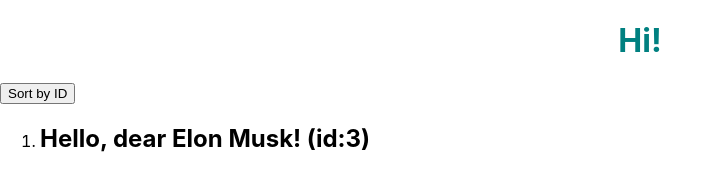
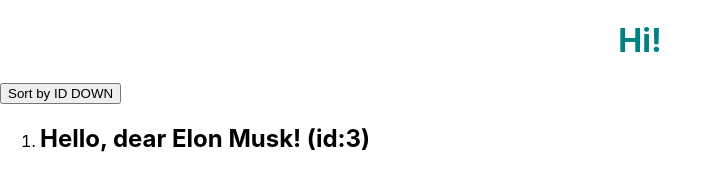
Before and after one commit to monctpik/fd-react-26-07, a React (Create React App) app: page / in a window 1280 px wide. Shown: the top 172 px of the page, without its empty margins (0-722 px from the left). Built offline with nearby package versions, Linux system fonts and the light colour scheme.

Commit message:
complete sort users from key > users.id

```diff
--- a/src/App.js
+++ b/src/App.js
@@ -16,26 +16,33 @@
         { id: 2, fName: "Kostya", lName: "Reks" },
         { id: 5, fName: "Valentin", lName: "Grigorenko" },
       ],
+      isAscendingSortById: true,
     };
   }
   sortById = () => {
-    const {users} = this.state
-    users.sort((a,b)=>{
-      return a.id-b.id
-    })
-    this.setState({users})
+    const { users, isAscendingSortById } = this.state;
+    const copyUsers = JSON.parse(JSON.stringify(users));
+    copyUsers.sort((a, b) => {
+      return isAscendingSortById ? a.id - b.id : b.id - a.id;
+    });
+    this.setState({
+      users: copyUsers,
+      isAscendingSortById: !isAscendingSortById,
+    });
   };
   render() {
-    const { users } = this.state;
+    const { users, isAscendingSortById } = this.state;
     return (
       <>
         <h1 className="heading" title="react">
           Hi!
         </h1>
-        <button onClick={this.sortById}>Sort by ID</button>
+        <button onClick={this.sortById}>
+          Sort by ID {isAscendingSortById ? "DOWN" : "UP"}
+        </button>
         <ol>
-          {users.map((user, i) => (
-            <li key={i}>
+          {users.map((user) => (
+            <li key={user.id}>
               <Ciao fname={user.fName} sname={user.lName} id={user.id} />
             </li>
           ))}
```
